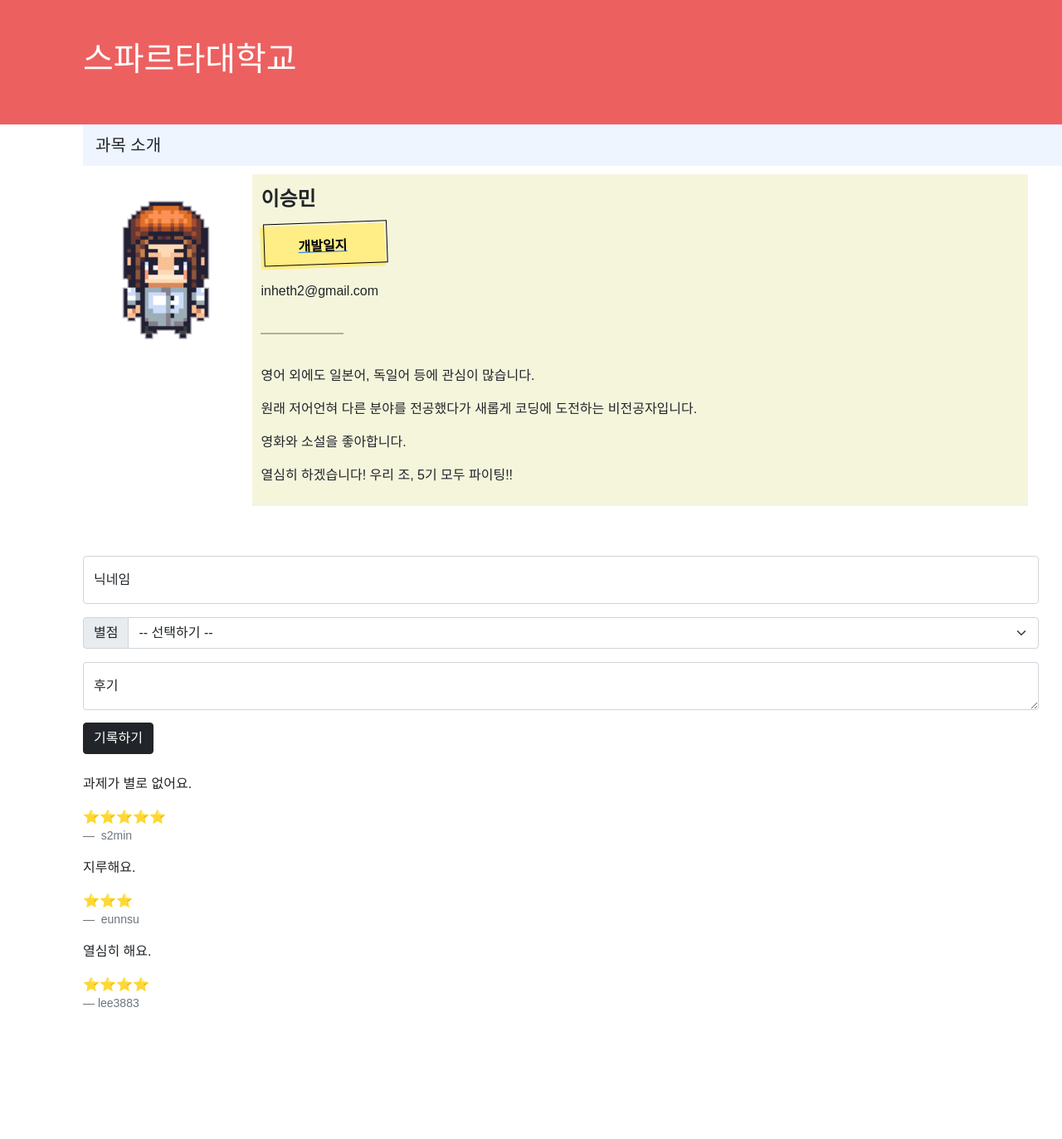
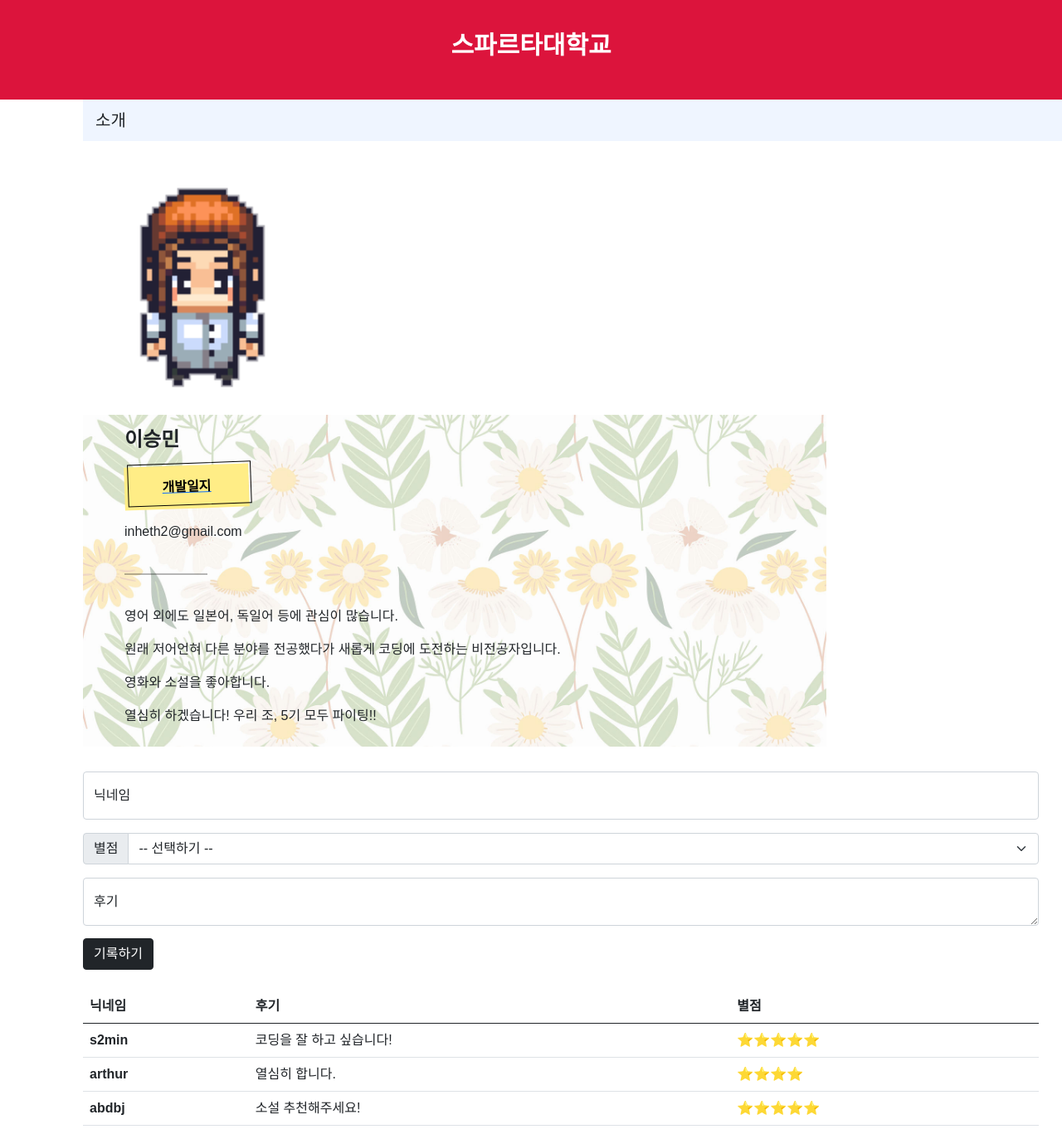
Before and after one commit to JooHan10/SpartaUniversity, a Flask app: page /intro3 in a window 1280 px wide. Shown: the whole page at 83% size. Before the commit the page ends 1214 px from the top, so only its background shows below. Run offline with Flask 2, Linux system fonts and the light colour scheme.

Commit message:
Update index_introduce_lsm.html

```diff
--- a/templates/index_introduce_lsm.html
+++ b/templates/index_introduce_lsm.html
@@ -32,16 +32,19 @@
 
     .titles {
       width: 100%;
-      height: 150px;
+      height: 120px;
+      background-color: rgba(220, 20, 60, 1);
+      display: flex;
+      justify-content: flex-start;
+      padding: 20px;
+    }
 
-      background-color: rgba(237, 96, 96, 1);
-
+    .logo {
       color: white;
-
-      display: flex;
-      flex-direction: column;
-      justify-content: center;
-      padding-left: 100px;
+      font-size: 30px;
+      font-weight: bold;
+      text-align: center;
+      line-height: 70px;
     }
 
     .itduce {
@@ -60,13 +63,19 @@
       text-align: center;
     }
 
+    .card-img-top {
+      text-align: center;
+      width: 18rem;
+    }
+
     .comments {
       display: inline-block;
-      background-color: beige;
-      margin: 10px 0px 50px auto;
-      width: 73%;
+      margin: 20px auto 20px 100px;
       height: 400px;
-      padding-left: 10px;
+      padding-left: 50px;
+      width: 70%;
+      background-image: url(../static/flower-ga1523848f_1920.jpg);
+      background-size: cover;
     }
 
     .rv {
@@ -148,15 +157,15 @@
 
 <body>
   <div class="titles">
-    <h1>스파르타대학교</h1>
+    <div class="logo">스파르타대학교</div>
 
   </div>
   <div class="itduce">
-    <div>과목 소개</div>
+    <div>소개</div>
   </div>
   <div>
     <div class="profile">
-      <img src="../static/LSM.png" class="card-img-top" alt="..." width="auto">
+      <img src="../static/LSM.png" class="card-img-top" alt="...">
     </div>
     <div class="comments">
       <p><b>
@@ -171,7 +180,6 @@
       <p>원래 저어언혀 다른 분야를 전공했다가 새롭게 코딩에 도전하는 비전공자입니다.</P>
       <p>영화와 소설을 좋아합니다.</p>
       <p>열심히 하겠습니다! 우리 조, 5기 모두 파이팅!!</P>
-
     </div>
   </div>
   <div class="mypost" id="post-box">
@@ -201,37 +209,37 @@
     <div class="revs">
       <b1 class="rev">
         <tbody id="order-box">
-          <p>
-            <td>과제가 별로 없어요.</td>
-          </p>
-          <p>
-            <td>⭐⭐⭐⭐⭐</td>
-          </p>
-          <footer class="blockquote-footer">
-            <td>s2min</td>
-          </footer>
-      </b1>
-      <b2>
-        <p>
-          <td>지루해요.</td>
-        </p>
-        <p>
-          <td>⭐⭐⭐</td>
-        </p>
-        <footer class="blockquote-footer">
-          <td>eunnsu</td>
-        </footer>
-      </b2>
-      <div>
-        <b2>
-          <p>열심히 해요.</p>
-          <p>⭐⭐⭐⭐</p>
-          <footer class="blockquote-footer">lee3883</footer>
-          </tbody>
+          <table class="table">
+            <thead>
+              <tr>
+                <th scope="col">닉네임</th>
+                <th scope="col">후기</th>
+                <th scope="col">별점</th>
+              </tr>
+            </thead>
+            <tbody>
+              <tr>
+                <th scope="row">s2min</th>
+                <td>코딩을 잘 하고 싶습니다!</td>
+                <td>⭐⭐⭐⭐⭐</td>
+              </tr>
+              <tr>
+                <th scope="row">arthur</th>
+                <td>열심히 합니다.</td>
+                <td>⭐⭐⭐⭐</td>
+              </tr>
+              <tr>
+                <th scope="row">abdbj</th>
+                <td>소설 추천해주세요!</td>
+                <td>⭐⭐⭐⭐⭐</td>
+              </tr>
+            </tbody>
+          </table>
+        </tbody>
         </b2>
 
-      </div>
     </div>
+  </div>
 </body>
 <script>
   $(document).ready(function () {
@@ -261,18 +269,16 @@
       let rows = data['comments']
       rows.forEach((a) => {
         let name = a['name']
+        let comment = a['comment']
         let star = a['star']
-        let comment = a['comment']
 
-        let temp_html = `<p>
-            <td>${comment}</td>
-          </p>
-          <p>
-            <td>${star}}</td>
-          </p>
-          <footer class="blockquote-footer">
-            <td>${name}</td>
-          </footer>`
+        let star_image = '⭐'.repeat(star)
+
+        let temp_html = `<tr>
+                <th scope="col">${name}</th>
+                <th scope="col">${comment}</th>
+                <th scope="col">${star}</th>
+              </tr>`
         $('#order-box').append(temp_html)
       })
     })
```
